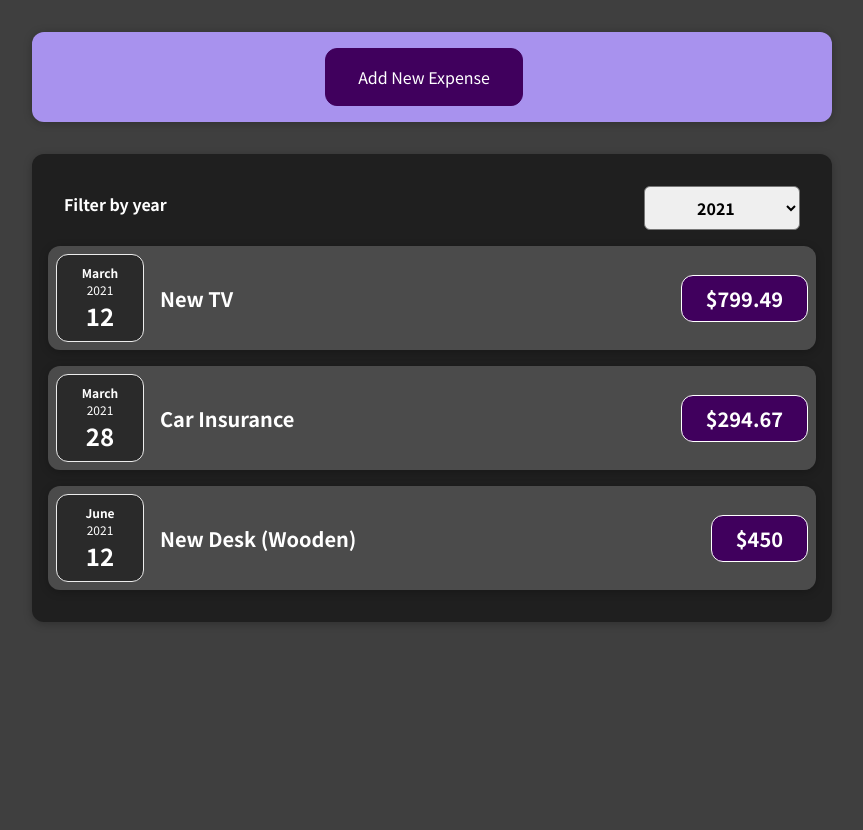
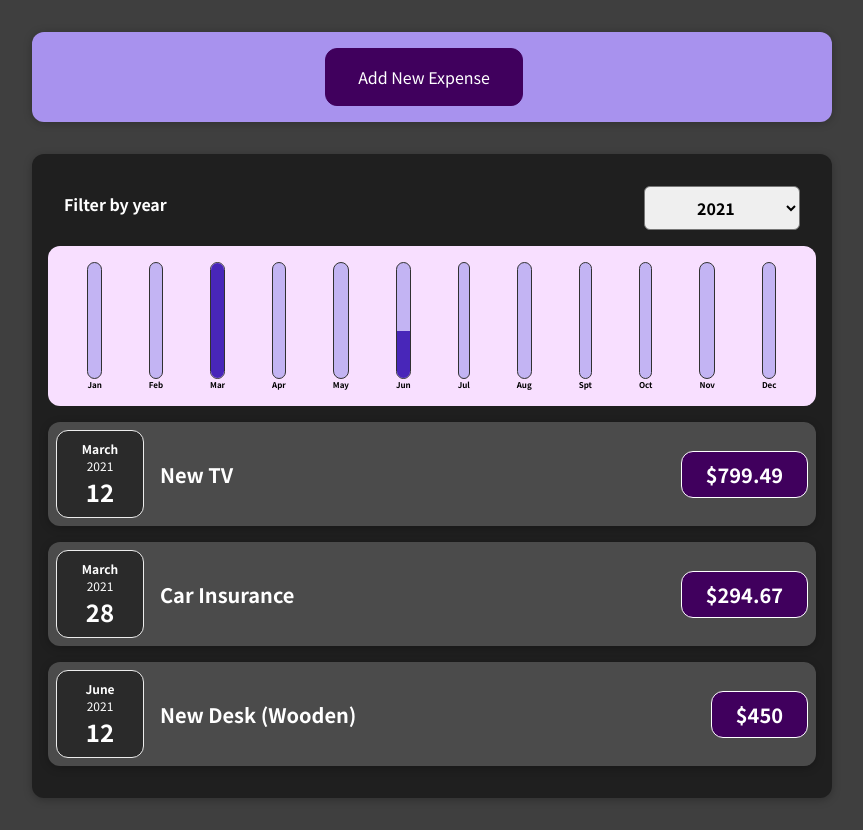
Before and after one commit to liz-panchenko/Udemy-finance-tracker-React-project, a React (Create React App) app: page / in a window 1280 px wide. Shown: the whole page, without its empty margins (208-1071 px from the left). Before the commit the page ends 800 px from the top, so only its background shows below. Built offline with nearby package versions, Linux system fonts and the light colour scheme.

Commit message:
Expenses Chart added

```diff
--- a/src/App.js
+++ b/src/App.js
@@ -5,7 +5,7 @@
 let dummyExpenses = [
   {
     id: "e1",
-    title: "Toilet Paper",
+    title: "Game Console",
     amount: 94.12,
     date: new Date(2020, 7, 14),
   },
--- /dev/null
+++ b/src/components/Chart/Chart.css
@@ -0,0 +1,9 @@
+.chart {
+  padding: 1rem;
+  border-radius: 12px;
+  background-color: #f8dfff;
+  text-align: center;
+  display: flex;
+  justify-content: space-around;
+  height: 10rem;
+}
--- /dev/null
+++ b/src/components/Chart/Chart.js
@@ -0,0 +1,19 @@
+import "./Chart.css";
+import ChartBar from "./ChartBar";
+
+export default function Chart(props) {
+    const dataPointValues = props.dataPoints.map(dataPoint => dataPoint.value)
+    const totalMaximum = Math.max(...dataPointValues);
+  return (
+    <div className="chart">
+      {props.dataPoints.map((dataPoint) => (
+        <ChartBar
+          key={dataPoint.label}
+          value={dataPoint.value}
+          maxValue={totalMaximum}
+          label={dataPoint.label}
+        />
+      ))}
+    </div>
+  );
+}
--- /dev/null
+++ b/src/components/Chart/ChartBar.css
@@ -0,0 +1,30 @@
+.chart-bar {
+  height: 100%;
+  display: flex;
+  flex-direction: column;
+  align-items: center;
+}
+
+.chart-bar__inner {
+  height: 100%;
+  width: 100%;
+  border: 1px solid #313131;
+  border-radius: 12px;
+  background-color: #c3b4f3;
+  overflow: hidden;
+  display: flex;
+  flex-direction: column;
+  justify-content: flex-end;
+}
+
+.chart-bar__fill {
+  background-color: #4826b9;
+  width: 100%;
+  transition: all 0.3s ease-out;
+}
+
+.chart-bar__label {
+  font-weight: bold;
+  font-size: 0.5rem;
+  text-align: center;
+}
--- /dev/null
+++ b/src/components/Chart/ChartBar.js
@@ -0,0 +1,20 @@
+import "./ChartBar.css";
+
+export default function ChartBar(props) {
+  let barFillHeight = "0%";
+
+  if (props.maxValue > 0) {
+    barFillHeight = Math.round((props.value / props.maxValue) * 100) + "%";
+  }
+  return (
+    <div className="chart-bar">
+      <div className="chart-bar__inner">
+        <div
+          className="chart-bar__fill"
+          style={{ height: barFillHeight }}
+        ></div>
+      </div>
+      <div className="chart-bar__label">{props.label}</div>
+    </div>
+  );
+}
--- a/src/components/Expenses/Expenses.js
+++ b/src/components/Expenses/Expenses.js
@@ -3,6 +3,7 @@
 import Card from "../UI/Card";
 import ExpensesFilter from "./ExpensesFilter";
 import ExpensesList from "./ExpensesList";
+import ExpensesChart from "./ExpensesChart";
 
 export default function Expenses(props) {
   const [filteredYear, setFilteredYear] = useState("2021");
@@ -24,6 +25,7 @@
         initialYear={filteredYear}
         onFilterChange={filterChangeHandler}
       />
+      <ExpensesChart expenses={filteredExpenses} />
       <ExpensesList expenses={filteredExpenses} />
     </Card>
   );
--- /dev/null
+++ b/src/components/Expenses/ExpensesChart.js
@@ -0,0 +1,25 @@
+import Chart from "../Chart/Chart";
+
+export default function ExpensesChart(props) {
+  const chartDataPoints = [
+    { label: "Jan", value: 0 },
+    { label: "Feb", value: 0 },
+    { label: "Mar", value: 0 },
+    { label: "Apr", value: 0 },
+    { label: "May", value: 0 },
+    { label: "Jun", value: 0 },
+    { label: "Jul", value: 0 },
+    { label: "Aug", value: 0 },
+    { label: "Spt", value: 0 },
+    { label: "Oct", value: 0 },
+    { label: "Nov", value: 0 },
+    { label: "Dec", value: 0 },
+  ];
+
+  for (const expense of props.expenses) {
+    const expenseMonth = expense.date.getMonth();
+    chartDataPoints[expenseMonth].value =
+      chartDataPoints[expenseMonth].value + expense.amount;
+  }
+  return <Chart dataPoints={chartDataPoints} />;
+}
--- a/src/components/NewExpense/NewExpense.js
+++ b/src/components/NewExpense/NewExpense.js
@@ -11,9 +11,11 @@
     };
     props.onAddExpense(expenseData);
   };
+
   function clickHandler() {
     setInitialState(false);
   }
+
   if (initialState === true) {
     return (
       <div className="new-expense">
```
